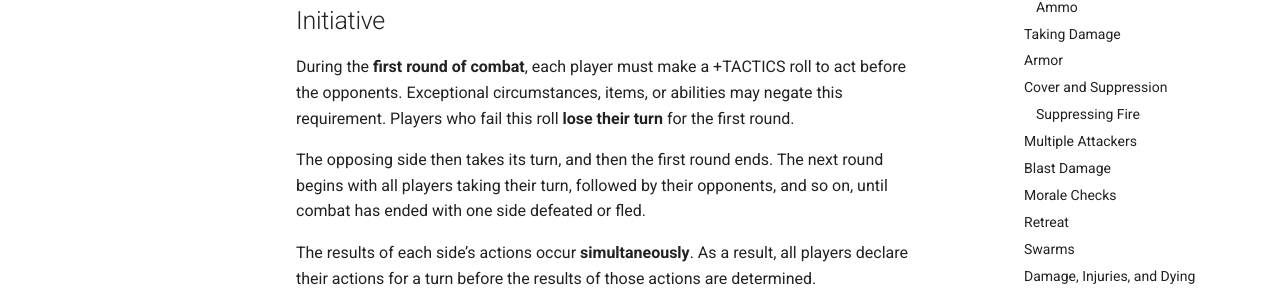
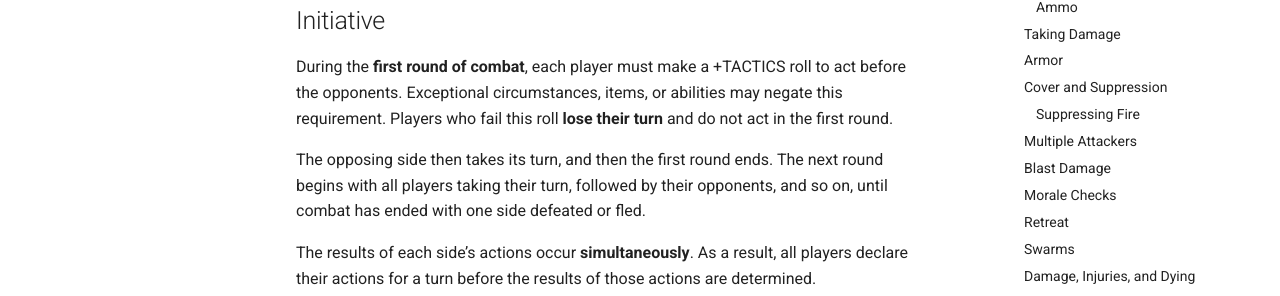
Before and after one commit to joemoose/psiops, an MkDocs documentation site: the page built from docs/combat.md, in a window 1280 px wide and 900 px high. Shown: the part 293-589 px from the top of the window. Built offline with MkDocs 1.6.1 and Material for MkDocs 9.7.7, drawn with Linux system fonts in a browser that asks for light colours; comment, search, counter and statistics services are not loaded.

Commit message:
Update combat.md

```diff
--- a/docs/combat.md
+++ b/docs/combat.md
@@ -4,7 +4,7 @@ Combat works the same as doing anything else that's risky. Make an *action roll*
 
 ## Initiative
 
-During the **first round of combat**, each player must make a +TACTICS roll to act before the opponents. Exceptional circumstances, items, or abilities may negate this requirement. Players who fail this roll **lose their turn** for the first round.
+During the **first round of combat**, each player must make a +TACTICS roll to act before the opponents. Exceptional circumstances, items, or abilities may negate this requirement. Players who fail this roll **lose their turn** and do not act in the first round.
 
 The opposing side then takes its turn, and then the first round ends. The next round begins with all players taking their turn, followed by their opponents, and so on, until combat has ended with one side defeated or fled.
 
@@ -29,11 +29,8 @@ A combat round represents 6 seconds of in-game time during which characters have
 Ranges are abstracted to facilitate “theater of mind” gaming.
 
 - **Close**: Melee range, up to 2 meters away. A character can move this distance without using any *actions*.
-
 - **Near**: Handgun range. A character can move anywhere within this distance by using one *action*.
-
 - **Far**: Rifle range. A character must expend between 2 and 4 *actions* to traverse this distance at the GM’s discretion.
-
 - **Distant**: Beyond rifle range. A character usually can't traverse such a distance within the short timespan of personal combat.
 
 ### Attack Modifiers
@@ -53,9 +50,7 @@ Apply the following range modifiers to the attack *action roll*.
 The following modifiers can also apply to attacks:
 
 - **Two Attacks**: You may use both *actions* in a round to attack, in which case the second attack incurs a *disadvantage* on your *action roll*.
-
 - **Aiming**: You may use one action to aim and the other to attack, gaining +1 on the *action roll*.
-
 - **Prone**: Attacks from a prone position gain a +1, whereas attacks against a prone target incur a -1.
 
 ## Dealing Damage
```
